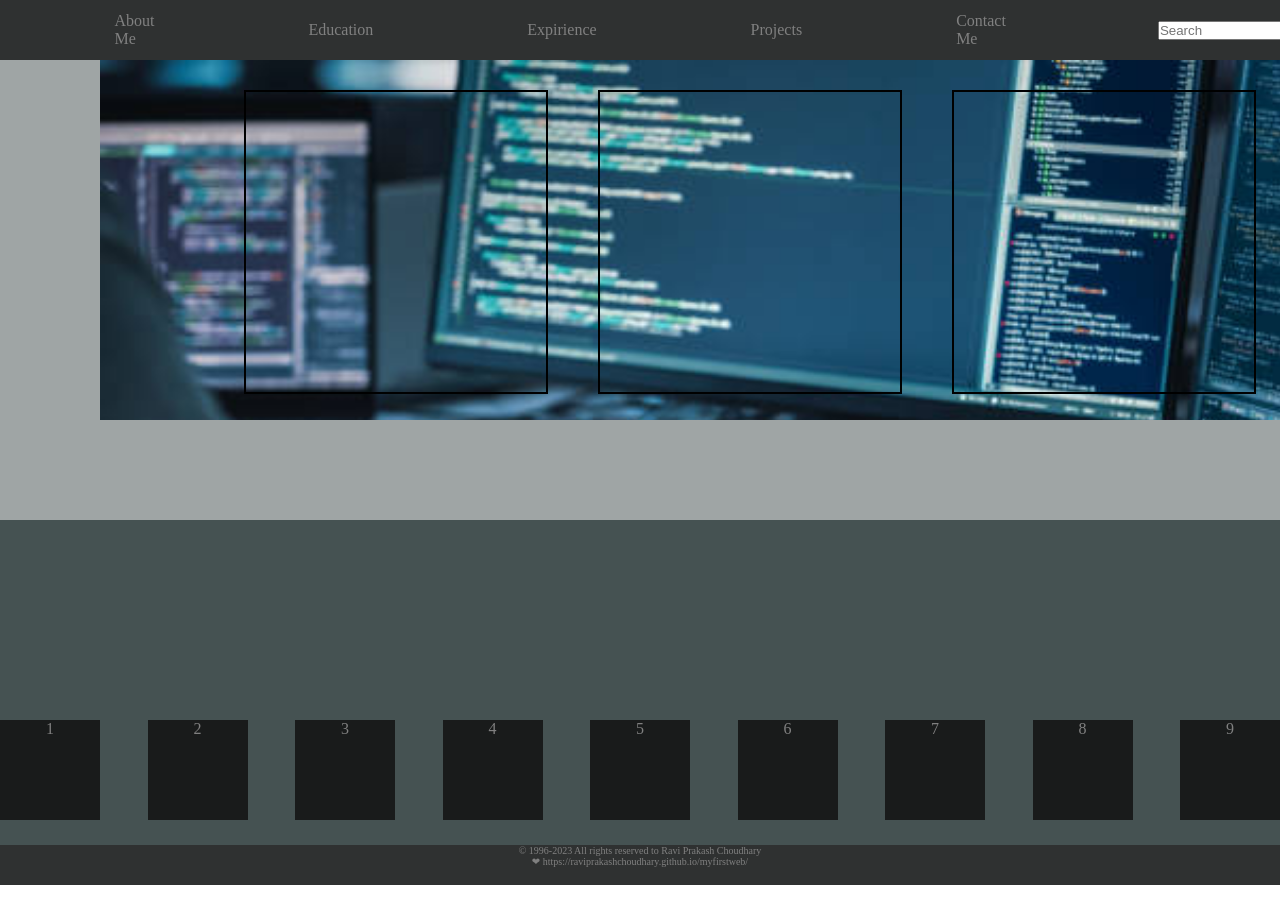
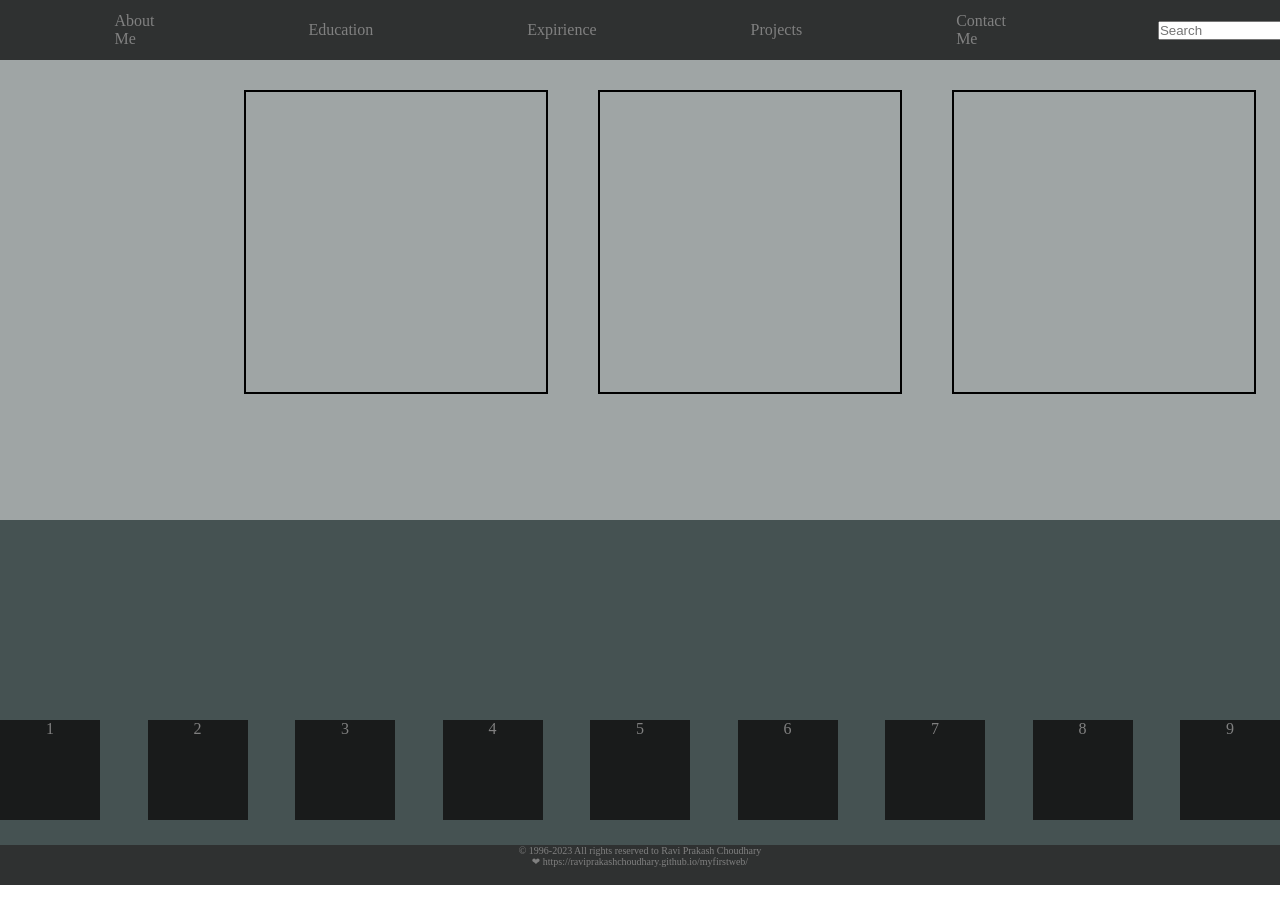
Before and after one commit to RaviPrakashChoudhary/html-portfolio, a plain HTML site: page index.html in a window 1280 px wide. Shown: the top 905 px of the page. Drawn offline with Linux system fonts and the light colour scheme.

Commit message:
Update style.css

```diff
--- a/style.css
+++ b/style.css
@@ -46,7 +46,7 @@ p{
     width: 1300px;
     display: flex;
     justify-content: center;
-    background-image: url(abc.jpg);
+    /*background-image: url(abc.jpg);*/
     background-size: cover;
     /* background-color: rgb(106, 106, 203); */
 
```
